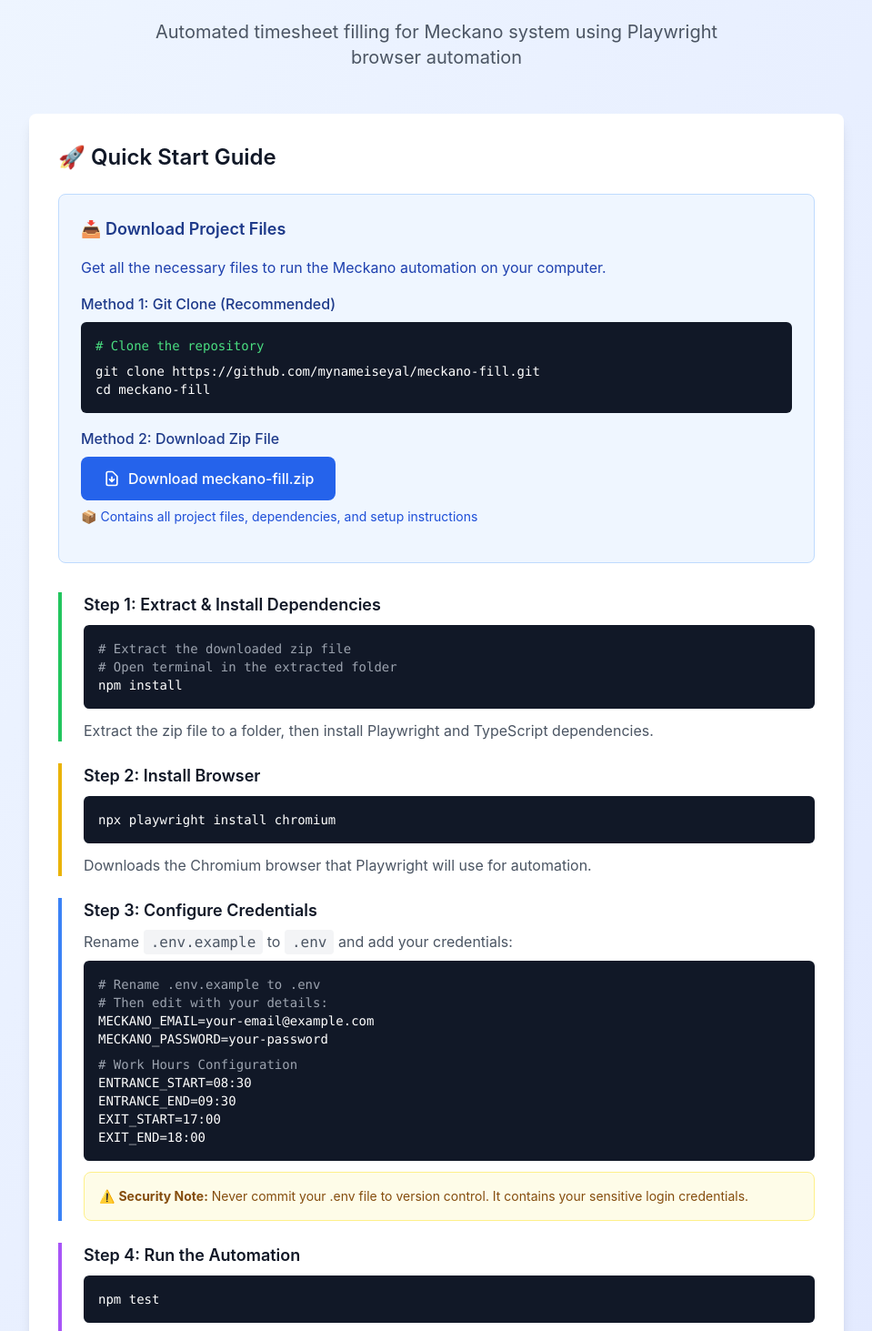
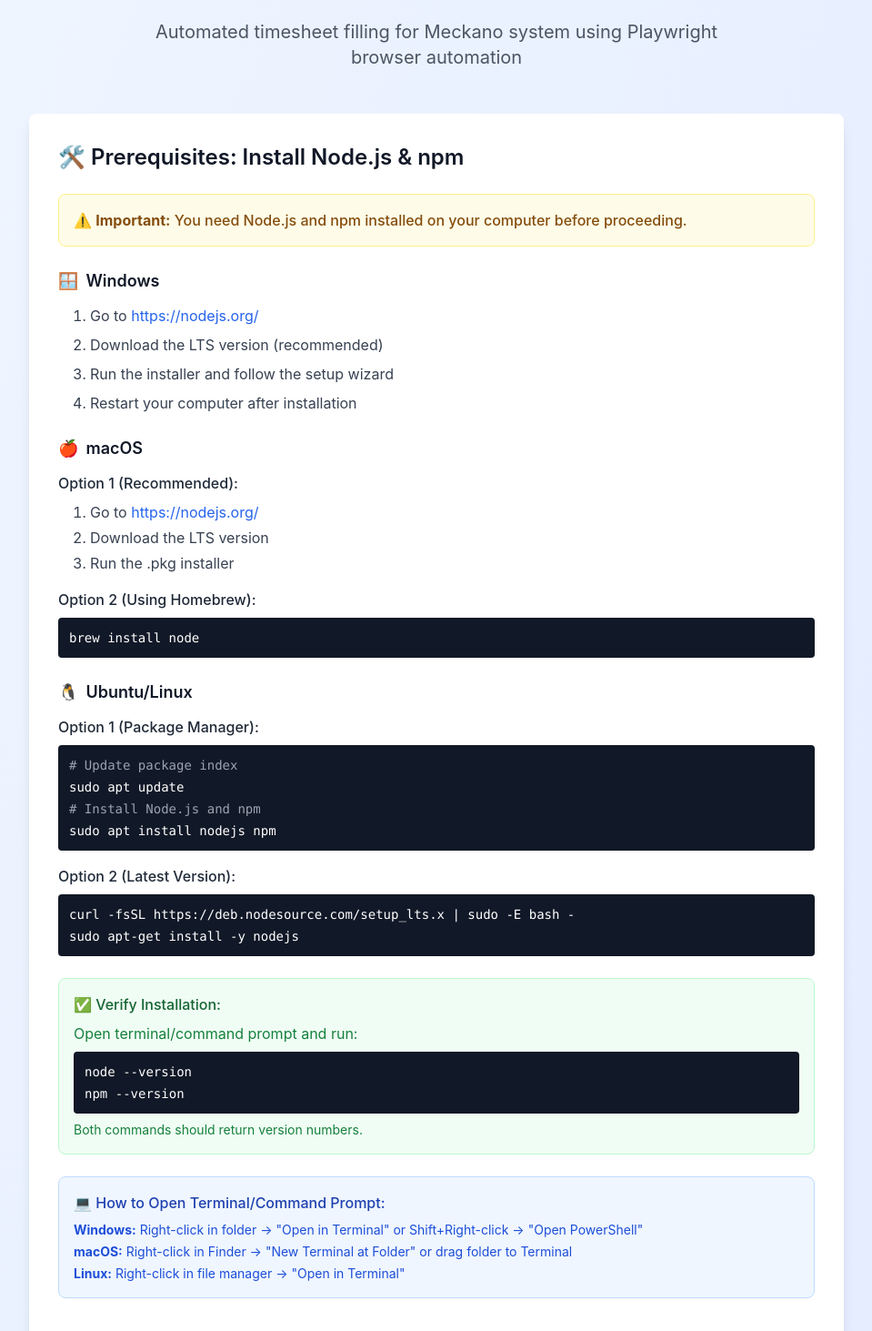
Before and after one commit to mynameiseyal/meckano-fill, a Next.js app: page / in a window 1280 px wide. Shown: the part 67-1530 px from the top of the page at 91% size, without its empty margins (160-1119 px from the left). Built offline with nearby package versions, Linux system fonts and the light colour scheme.

Commit message:
Add comprehensive Node.js/npm installation instructions to web UI

```diff
--- a/app/page.tsx
+++ b/app/page.tsx
@@ -16,6 +16,101 @@
 
         {/* Main Content */}
         <div className="max-w-4xl mx-auto">
+          {/* Prerequisites Section */}
+          <div className="bg-white rounded-lg shadow-lg p-8 mb-8">
+            <h2 className="text-2xl font-semibold text-gray-900 mb-6">
+              🛠️ Prerequisites: Install Node.js & npm
+            </h2>
+
+            <div className="mb-6 p-4 bg-yellow-50 border border-yellow-200 rounded-lg">
+              <p className="text-yellow-800 font-medium">
+                ⚠️ <strong>Important:</strong> You need Node.js and npm installed on your computer before proceeding.
+              </p>
+            </div>
+
+            {/* Windows Installation */}
+            <div className="mb-6">
+              <h3 className="text-lg font-semibold text-gray-900 mb-3 flex items-center">
+                <span className="mr-2">🪟</span> Windows
+              </h3>
+              <ol className="list-decimal list-inside space-y-2 text-gray-700 ml-4">
+                <li>Go to <a href="https://nodejs.org/" target="_blank" rel="noopener noreferrer" className="text-blue-600 hover:underline">https://nodejs.org/</a></li>
+                <li>Download the LTS version (recommended)</li>
+                <li>Run the installer and follow the setup wizard</li>
+                <li>Restart your computer after installation</li>
+              </ol>
+            </div>
+
+            {/* macOS Installation */}
+            <div className="mb-6">
+              <h3 className="text-lg font-semibold text-gray-900 mb-3 flex items-center">
+                <span className="mr-2">🍎</span> macOS
+              </h3>
+              <div className="space-y-4">
+                <div>
+                  <h4 className="font-medium text-gray-800 mb-2">Option 1 (Recommended):</h4>
+                  <ol className="list-decimal list-inside space-y-1 text-gray-700 ml-4">
+                    <li>Go to <a href="https://nodejs.org/" target="_blank" rel="noopener noreferrer" className="text-blue-600 hover:underline">https://nodejs.org/</a></li>
+                    <li>Download the LTS version</li>
+                    <li>Run the .pkg installer</li>
+                  </ol>
+                </div>
+                <div>
+                  <h4 className="font-medium text-gray-800 mb-2">Option 2 (Using Homebrew):</h4>
+                  <div className="bg-gray-900 text-green-400 p-3 rounded font-mono text-sm">
+                    <span className="text-white">brew install node</span>
+                  </div>
+                </div>
+              </div>
+            </div>
+
+            {/* Linux Installation */}
+            <div className="mb-6">
+              <h3 className="text-lg font-semibold text-gray-900 mb-3 flex items-center">
+                <span className="mr-2">🐧</span> Ubuntu/Linux
+              </h3>
+              <div className="space-y-4">
+                <div>
+                  <h4 className="font-medium text-gray-800 mb-2">Option 1 (Package Manager):</h4>
+                  <div className="bg-gray-900 text-green-400 p-3 rounded font-mono text-sm space-y-1">
+                    <div className="text-gray-400"># Update package index</div>
+                    <div className="text-white">sudo apt update</div>
+                    <div className="text-gray-400"># Install Node.js and npm</div>
+                    <div className="text-white">sudo apt install nodejs npm</div>
+                  </div>
+                </div>
+                <div>
+                  <h4 className="font-medium text-gray-800 mb-2">Option 2 (Latest Version):</h4>
+                  <div className="bg-gray-900 text-green-400 p-3 rounded font-mono text-sm space-y-1">
+                    <div className="text-white">curl -fsSL https://deb.nodesource.com/setup_lts.x | sudo -E bash -</div>
+                    <div className="text-white">sudo apt-get install -y nodejs</div>
+                  </div>
+                </div>
+              </div>
+            </div>
+
+            {/* Verification */}
+            <div className="mb-6 p-4 bg-green-50 border border-green-200 rounded-lg">
+              <h4 className="font-medium text-green-800 mb-2">✅ Verify Installation:</h4>
+              <p className="text-green-700 mb-2">Open terminal/command prompt and run:</p>
+              <div className="bg-gray-900 text-green-400 p-3 rounded font-mono text-sm space-y-1">
+                <div className="text-white">node --version</div>
+                <div className="text-white">npm --version</div>
+              </div>
+              <p className="text-green-700 mt-2 text-sm">Both commands should return version numbers.</p>
+            </div>
+
+            {/* Terminal Instructions */}
+            <div className="mb-6 p-4 bg-blue-50 border border-blue-200 rounded-lg">
+              <h4 className="font-medium text-blue-800 mb-2">💻 How to Open Terminal/Command Prompt:</h4>
+              <ul className="space-y-1 text-blue-700 text-sm">
+                <li><strong>Windows:</strong> Right-click in folder → "Open in Terminal" or Shift+Right-click → "Open PowerShell"</li>
+                <li><strong>macOS:</strong> Right-click in Finder → "New Terminal at Folder" or drag folder to Terminal</li>
+                <li><strong>Linux:</strong> Right-click in file manager → "Open in Terminal"</li>
+              </ul>
+            </div>
+          </div>
+
           <div className="bg-white rounded-lg shadow-lg p-8 mb-8">
             <h2 className="text-2xl font-semibold text-gray-900 mb-6">
               🚀 Quick Start Guide
@@ -159,13 +254,34 @@
             {/* Support */}
             <div className="mt-8 p-6 bg-red-50 rounded-lg border border-red-200">
               <h3 className="text-lg font-semibold text-red-900 mb-4">
-                🆘 Need Help?
+                🆘 Troubleshooting
               </h3>
-              <div className="space-y-2 text-red-800">
-                <p>• Make sure your Meckano credentials are correct in the .env file</p>
-                <p>• Check that you have a stable internet connection</p>
-                <p>• If 2FA is enabled, be ready to complete it when prompted</p>
-                <p>• The script only fills empty timesheet entries - existing data is preserved</p>
+
+              <div className="space-y-4">
+                <div>
+                  <h4 className="font-medium text-red-800 mb-2">Node.js/npm Issues:</h4>
+                  <ul className="space-y-1 text-red-700 text-sm ml-4">
+                    <li>• <strong>"npm is not recognized":</strong> Node.js not installed or not in PATH - restart terminal after installing</li>
+                    <li>• <strong>"Permission denied":</strong> Don't use sudo with npm commands (Mac/Linux)</li>
+                    <li>• <strong>Playwright download fails:</strong> Check disk space (~100MB needed) and internet connection</li>
+                  </ul>
+                </div>
+
+                <div>
+                  <h4 className="font-medium text-red-800 mb-2">Application Issues:</h4>
+                  <ul className="space-y-1 text-red-700 text-sm ml-4">
+                    <li>• Make sure your Meckano credentials are correct in the .env file</li>
+                    <li>• Check that you have a stable internet connection</li>
+                    <li>• If 2FA is enabled, be ready to complete it when prompted</li>
+                    <li>• The script only fills empty timesheet entries - existing data is preserved</li>
+                  </ul>
+                </div>
+
+                <div className="p-3 bg-red-100 border border-red-300 rounded">
+                  <p className="text-red-800 text-sm">
+                    <strong>Still having issues?</strong> Try running: <code className="bg-red-200 px-1 rounded">node --version</code> and <code className="bg-red-200 px-1 rounded">npm --version</code> to verify Node.js is properly installed.
+                  </p>
+                </div>
               </div>
             </div>
           </div>
```
